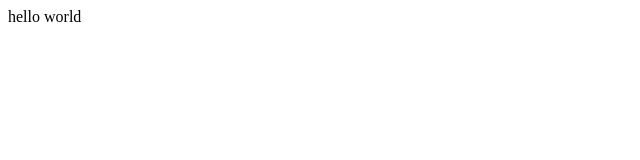
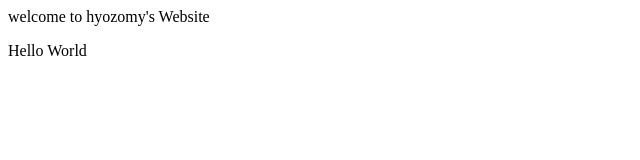
Before and after one commit to hyozomy/hyozomy.github.io, a plain HTML site: page index.html in a window 1280 px wide. Shown: the whole page, without its empty margins (0-640 px from the left). Drawn offline with Linux system fonts and the light colour scheme.

Commit message:
excercise 1

```diff
--- a/index.html
+++ b/index.html
@@ -1,4 +1,9 @@
 <html>
 <body>
-hello world
+welcome to hyozomy's Website
+
+<p>
+Hello World
+</p>
 </body>
+</html>
```
